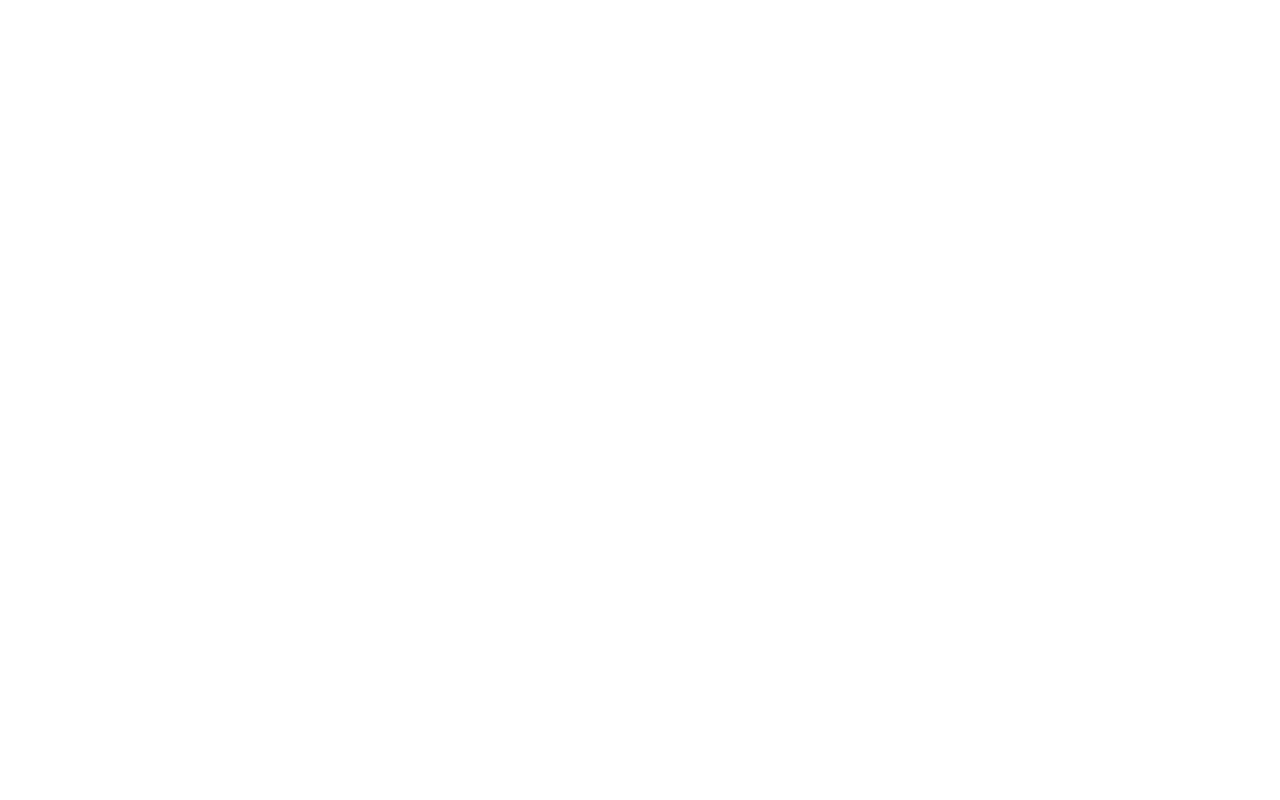
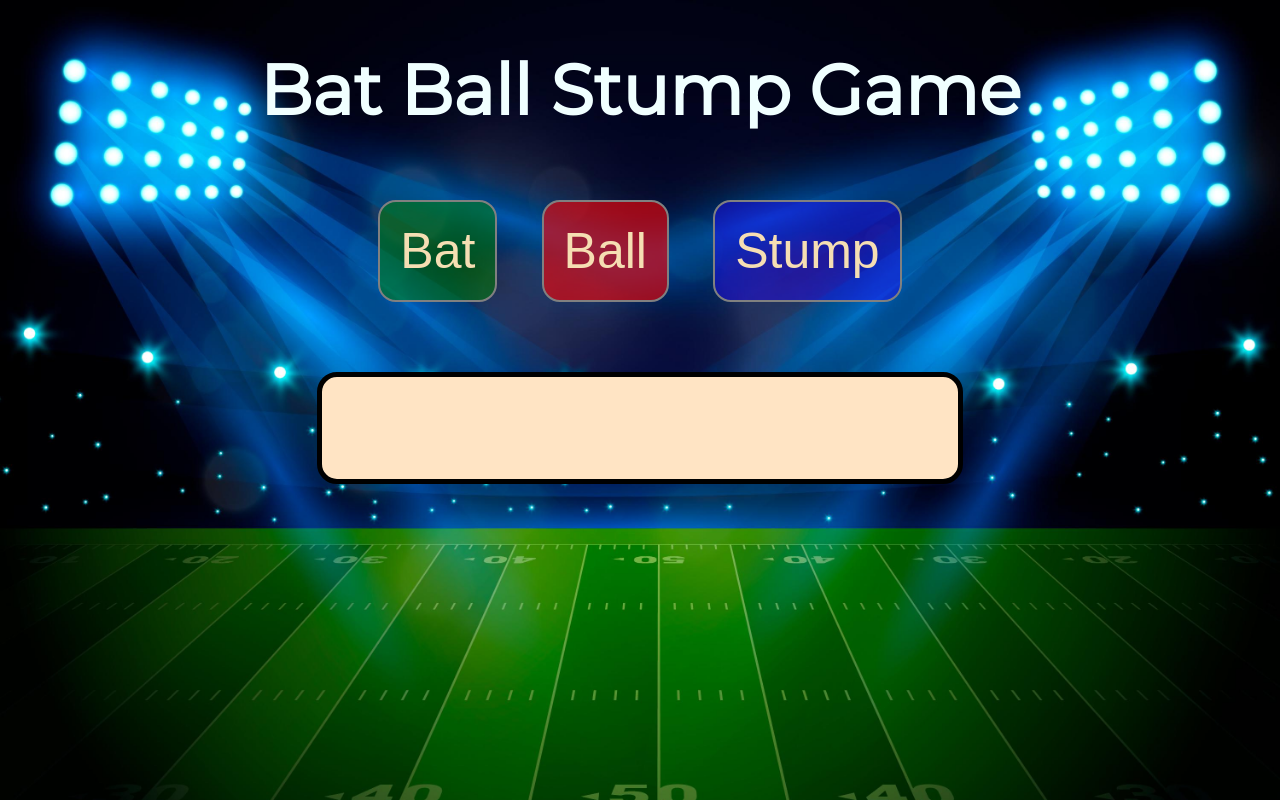
Before and after one commit to Divyyanshu/javascript_part1, a plain HTML site: page projects/cricket game/game.html in a window 1280 px wide. Drawn offline with Linux system fonts and the light colour scheme.

Commit message:
bat ball game ui chnages

```diff
--- a/projects/cricket game/game.css
+++ b/projects/cricket game/game.css
@@ -0,0 +1,44 @@
+body{
+    text-align: center;
+    background-image: url('./bg2.jpg');
+    background-size: cover;
+    font-family: 'Montserrat', sans-serif;
+}
+h1{
+    color: azure;
+    font-size: 70px;
+    font-weight: 900;
+}
+.btn:hover{
+    border: 4px solid rgb(45, 172, 7);
+}
+.btn{
+    padding:20px;
+    margin: 20px;
+    border : 2px solid grey;
+    font-size: 50px;
+    color: wheat;
+    border-radius: 18px;
+}
+#bat-btn{
+    background-color: rgba(0, 128, 0, 0.523);
+}
+#ball-btn{
+    background-color: rgba(255, 0, 0, 0.601);
+}
+#stump-btn{
+    background-color: rgba(34, 0, 255, 0.426);
+}
+.score:hover{
+    border: 10px solid rgba(61, 157, 13, 0.644);
+}
+.score{
+    height: 100px;
+    width: 50%;
+    border: 5px solid black;
+    border-radius: 20px;
+    margin-top: 50px;
+    font-size: 50px;
+    font-weight: 800;
+    background-color: bisque;
+}
--- a/projects/cricket game/game.html
+++ b/projects/cricket game/game.html
@@ -5,8 +5,48 @@
     <meta charset="UTF-8">
     <meta name="viewport" content="width=device-width, initial-scale=1.0">
     <title>Jai shree ram (CRICKET GAME)</title>
+    <link rel="stylesheet" href="game.css">
+    <link rel="preconnect" href="https://fonts.googleapis.com">
+<link rel="preconnect" href="https://fonts.gstatic.com" crossorigin>
+<link href="https://fonts.googleapis.com/css2?family=Dancing+Script:wght@600&family=Montserrat&family=Nunito:wght@600&family=Open+Sans&family=Oxygen&family=Poppins:ital,wght@0,400;0,500;1,500&family=Raleway:wght@300;400&family=Roboto:ital,wght@0,400;0,500;1,400&family=Rubik&display=swap" rel="stylesheet">
 </head>
 <body>
+    <h1>Bat Ball Stump Game</h1>
+    <button id="bat-btn" class="btn" onclick="
+    console.log('you are chosen bat')
+    // this genrate random no between 0 to 1 for computerChoicer
+    // use Math.random for generate random no
+    let randomNumber = Math.random() *3;
+    console.log(randomNumber)
+    if (randomNumber>0 && randomNumber<= 1){
+        console.log('computer chosen bat')
+    } else if (randomNumber>1 && randomNumber<=2){
+        console.log('computer chosen ball')
+    }else{
+        console.log('computer chosen stump')
+    }
 
+// continue ........
+
+
+
+    ">Bat</button>
+    <button id="ball-btn" class="btn" onclick="
+    console.log('you are chosen ball')
+
+
+    "> Ball</button>
+    <button id="stump-btn" class="btn" onclick="
+    console.log('you are chosen stump')
+
+
+
+
+    ">Stump</button>
+
+    <div class="score-board">
+        <input type="text" class="score">
+    </div>
+    <script src="game.js"></script>
 </body>
 </html>
```
Also changed, not shown: javascript_oneshot/chapter-5/scope.html (added, +9 -0 lines), projects/cricket game/bg2.jpg (added), 1 other file.
